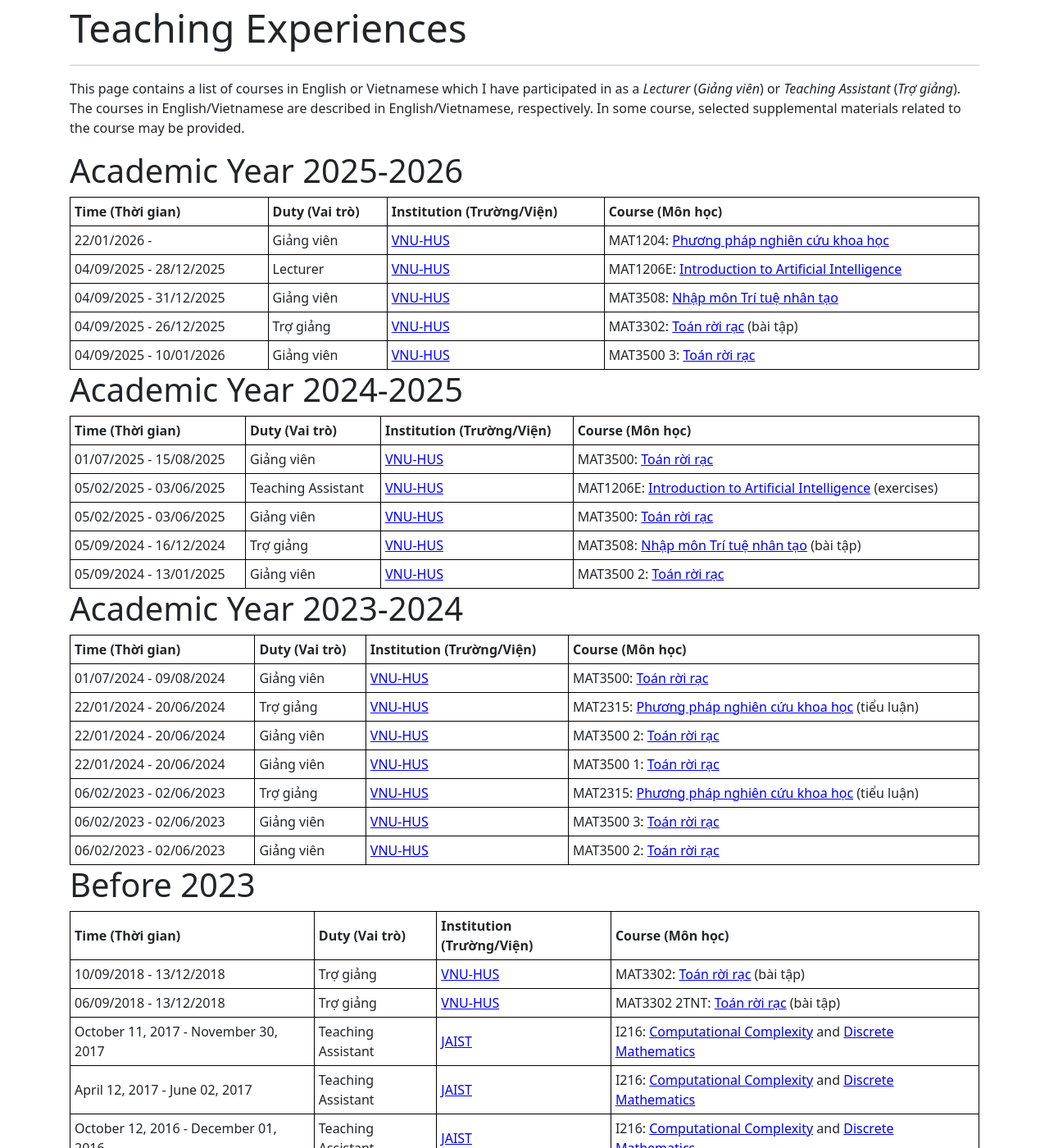
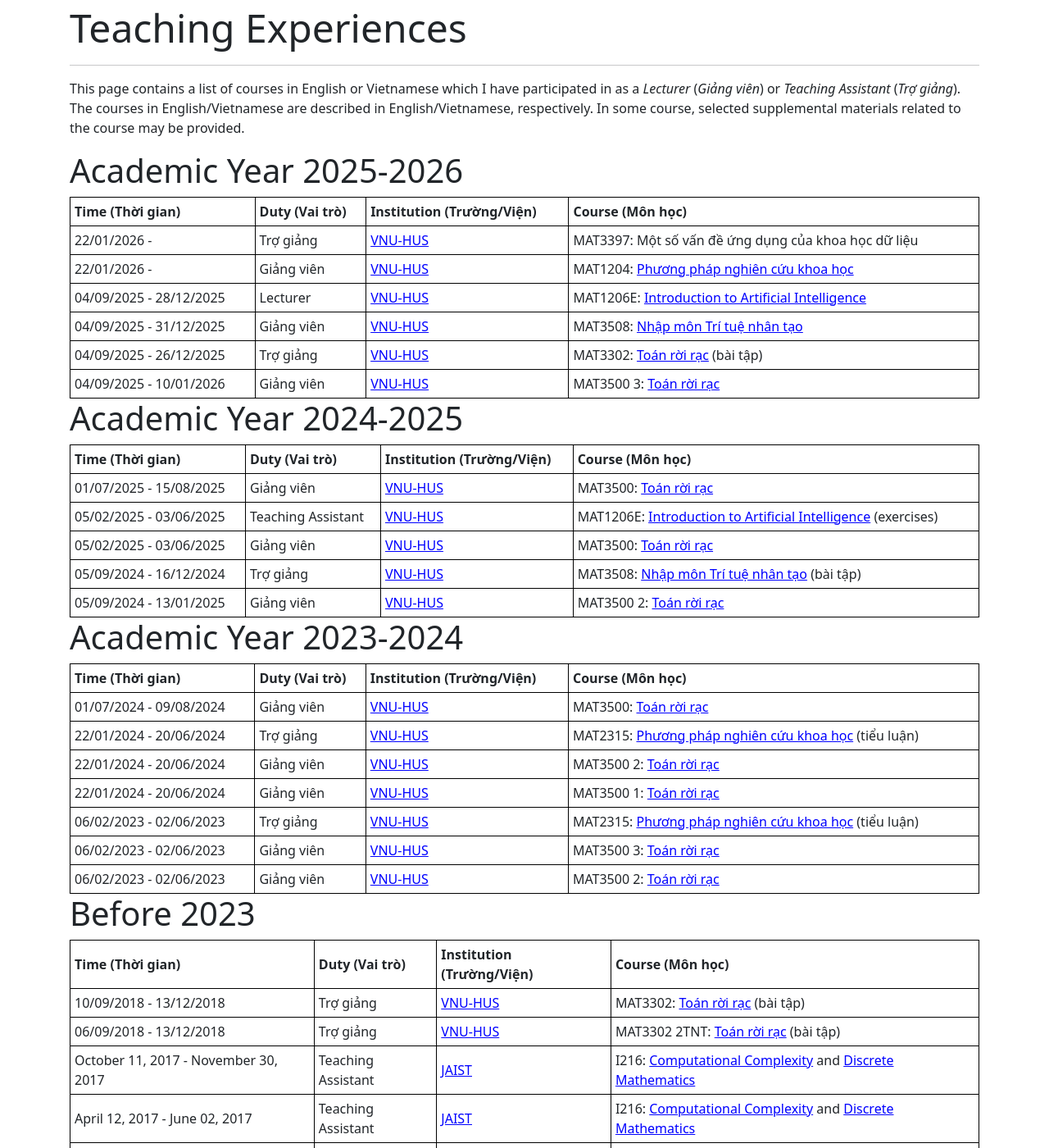
Before and after one commit to hoanganhduc/hoanganhduc.github.io, a Jekyll site: the page built from teaching.md, in a window 1280 px wide and 1400 px high. Shown: the whole window at 82% size. Built offline with Jekyll 4.4.1, drawn with Linux system fonts in a browser that asks for light colours; nearby versions of some CDN libraries; a style sheet for code colours, icons or effects is not loaded; some of the changed text lies outside the part shown.

Commit message:
Updated @ 2026-01-22  13:38:30 ICT

```diff
--- a/teaching.md
+++ b/teaching.md
@@ -2,7 +2,7 @@
 layout: default
 title: Teaching Experiences
 permalink: /teaching/
-last_modified_at: 2026-01-20
+last_modified_at: 2026-01-22
 description: This page contains a list of Duc A. Hoang's teaching experiences
 keywords: teaching, course, Duc A. Hoang
 ---
@@ -15,6 +15,7 @@ In some course, selected supplemental materials related to the course may be pro
 
 | Time (Thời gian) | Duty (Vai trò) | Institution (Trường/Viện) | Course (Môn học) |
 |:-----|:-----|:------------|:-------|
+| 22/01/2026 - | Trợ giảng | [VNU-HUS](http://hus.vnu.edu.vn/) | MAT3397: Một số vấn đề ứng dụng của khoa học dữ liệu |
 | 22/01/2026 - | Giảng viên | [VNU-HUS](http://hus.vnu.edu.vn/) | MAT1204: [Phương pháp nghiên cứu khoa học]({{ site.baseurl }}/teaching/VNU-HUS/2026/spring/MAT1204/) |
 | 04/09/2025 - 28/12/2025 | Lecturer | [VNU-HUS](http://hus.vnu.edu.vn/) | MAT1206E: [Introduction to Artificial Intelligence]({{ site.baseurl }}/teaching/VNU-HUS/2025/winter/MAT1206E/) |
 | 04/09/2025 - 31/12/2025 | Giảng viên | [VNU-HUS](http://hus.vnu.edu.vn/) | MAT3508: [Nhập môn Trí tuệ nhân tạo]({{ site.baseurl }}/teaching/VNU-HUS/2025/winter/MAT3508/) |
```
Also changed, not shown: 1 other file.
